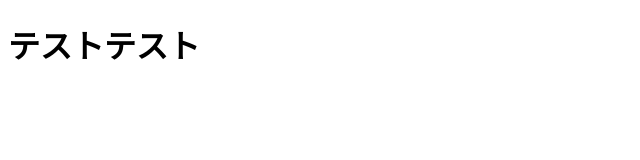
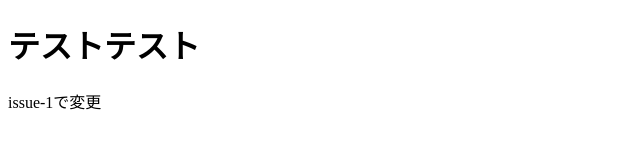
Before and after one commit to mizok-o/test_git, a plain HTML site: page index.html in a window 1280 px wide. Shown: the whole page, without its empty margins (0-640 px from the left). Drawn offline with Linux system fonts and the light colour scheme.

Commit message:
issue-1で初コミット

```diff
--- a/index.html
+++ b/index.html
@@ -9,5 +9,6 @@
 </head>
 <body>
 <h1>テストテスト</h1>
+<p>issue-1で変更</p>
 </body>
 </html>
```
